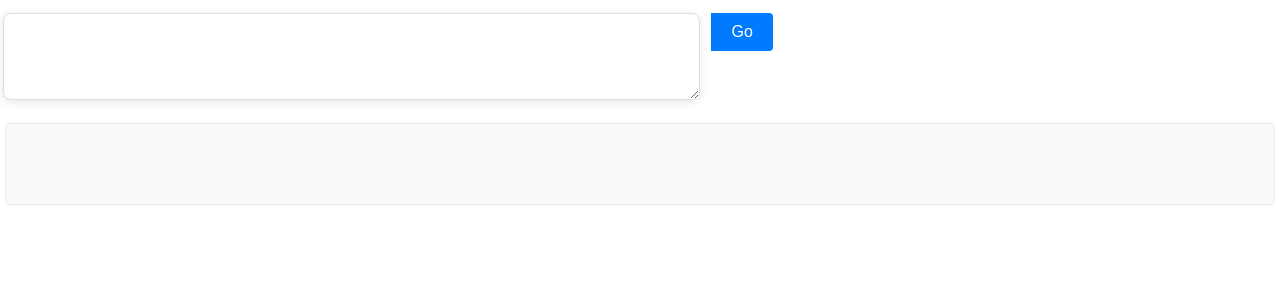
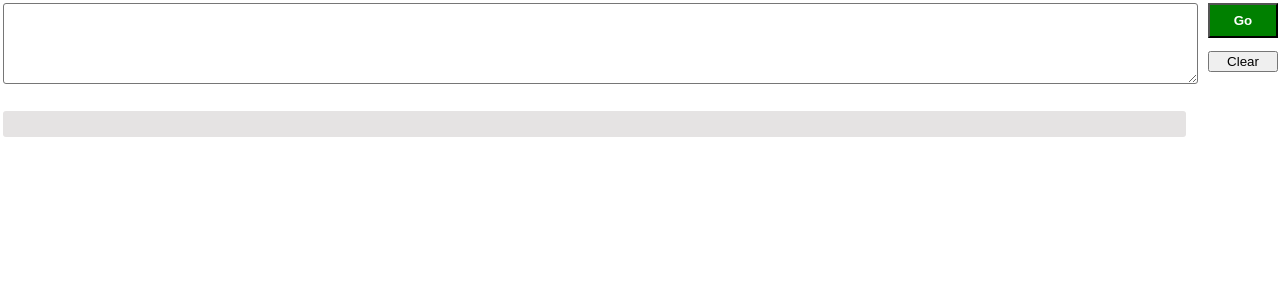
Before and after one commit to somervda/ngScamp, an Angular app: page / in a window 1280 px wide. Shown: the top 300 px of the page. Built offline with nearby package versions, Linux system fonts and the light colour scheme.

Commit message:
Clean up

```diff
--- a/src/app/chat/chat.component.html
+++ b/src/app/chat/chat.component.html
@@ -1,26 +1,23 @@
 <form [formGroup]="myForm">
   <!-- Form controls go here -->
-  <div >
-    <table>
-      <tr>
-        <td style="vertical-align: top">
+  <div class="container">
+    <div width="100%">
           <textarea
             [class.waiting]="wait"
-            class="chat-container"
-            matInput
             id="prompt"
             name="prompt"
-            rows="3"
-            cols="80"
             formControlName="prompt"
+            [(ngModel)]="promptValue"
+            style="width: 100%;  height: 75px;margin:3px;border-radius: 3px;"
           ></textarea>
-        </td>
-        <td style="vertical-align: top">
-          &nbsp;
-          <button class="goButton" (click)="sendPrompt()" [class.waiting]="wait">Go</button>
-        </td>
-      </tr>
-    </table>
-    <div class="response-container" [innerHTML]="agentResponse"></div>
+      </div>
+      <div>
+          <button  (click)="sendPrompt()" [class.waiting]="wait" style="width:70px;margin:3px;height:35px;margin-bottom: 10px;font-weight: 600;background-color: green;color: white;">Go</button>
+
+          <button  (click)="clrPrompt()" [class.waiting]="wait" style="width:70px;margin:3px;vertical-align: top;">Clear</button>
+      </div>
+      <div>
+        <div [innerHTML]="agentResponse" style="background-color: rgb(229, 227, 227);margin:3px;padding: 3px;border-radius: 3px; min-height: 20px;"></div>
+    </div>
   </div>
 </form>
--- a/src/app/chat/chat.component.scss
+++ b/src/app/chat/chat.component.scss
@@ -1,93 +1,16 @@
-.chat-container {
-  max-width: 800px;
-  margin: 10px auto;
-  padding: 20px;
-  border: 1px solid #ddd;
-  border-radius: 8px;
-  box-shadow: 0 2px 10px rgba(0, 0, 0, 0.1);
-}
-
-.input-group {
-  display: flex;
-  margin-bottom: 20px;
-}
-
-.input-group input {
-  flex: 1;
-  padding: 10px;
-  border: 1px solid #ccc;
-  border-radius: 4px 0 0 4px;
-  font-size: 16px;
-}
-
-.goButton {
-  padding: 10px 20px;
-  margin: 10px auto;
-  background-color: #007bff;
-  color: white;
-  border: none;
-  border-radius: 0 4px 4px 0;
-  cursor: pointer;
-  font-size: 16px;
-}
-
-.input-group button:disabled {
-  background-color: #6c757d;
-  cursor: not-allowed;
-}
-
-.response-container {
-  background-color: #f8f9fa;
-  border: 1px solid #e9ecef;
-  border-radius: 4px;
-  padding: 15px;
-  min-height: 50px;
-  margin: 5px;
-}
-
-.response-container h1,
-.response-container h2,
-.response-container h3,
-.response-container h4,
-.response-container h5,
-.response-container h6 {
-  margin-top: 1.5em;
-  margin-bottom: 0.5em;
-}
-
-.response-container p {
-  margin-bottom: 1em;
-}
-
-.response-container ul,
-.response-container ol {
-  margin-bottom: 1em;
-  padding-left: 2em;
-}
-
-.response-container code {
-  background-color: #e9ecef;
-  padding: 2px 4px;
-  border-radius: 4px;
-  font-family: monospace;
-}
-
-.response-container pre {
-  background-color: #212529;
-  color: #f8f9fa;
-  padding: 10px;
-  border-radius: 4px;
-  overflow-x: auto;
-}
-
-.response-container blockquote {
-  border-left: 4px solid #007bff;
-  padding-left: 15px;
-  margin-left: 0;
-  margin-bottom: 1em;
-}
-
 
 .waiting {
   cursor: wait;
 }
+
+.container {
+  display: grid;
+  grid-template-columns: 1fr;
+  gap: 1rem;
+}
+
+@media (min-width: 400px)  {
+  .container {
+    grid-template-columns:  1fr 75px;
+  }
+}
--- a/src/app/chat/chat.component.ts
+++ b/src/app/chat/chat.component.ts
@@ -17,6 +17,7 @@ export class ChatComponent {
   agentResponse = '';
   myForm: FormGroup;
   wait=false;
+  promptValue="";
 
   constructor(private webagent: WebagentService,
     @Inject(DOCUMENT) private document: Document,
@@ -40,7 +41,10 @@ export class ChatComponent {
   sendPrompt() {
     this.agentResponse = '';
     console.log(this.myForm.value);
-    this.agentChat(this.myForm.value.prompt);
+    this.agentChat(this.promptValue);
     // Perform desired actions here
   }
+  clrPrompt() {
+    this.promptValue="";
+  }
 }
```
